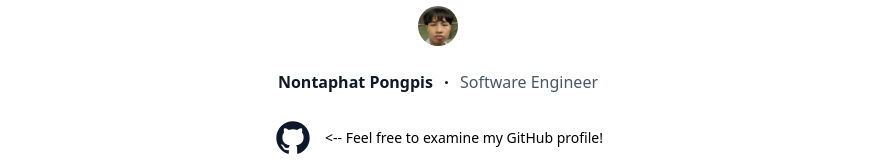
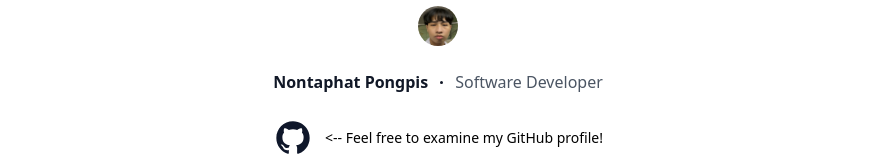
Before and after one commit to f16f16f16f16/nontatech-website, a Next.js app: page /version1 in a window 1280 px wide. Shown: the part 428-588 px from the top of the page, without its empty margins (202-1077 px from the left). Built offline with nearby package versions, Linux system fonts and the light colour scheme; what @nextui-org/react would draw is missing.

Commit message:
Edit text

```diff
--- a/pages/version1.js
+++ b/pages/version1.js
@@ -33,7 +33,7 @@ export default function Version1() {
                 >
                   <circle cx={1} cy={1} r={1} />
                 </svg>
-                <div className="text-gray-600">Software Engineer</div>
+                <div className="text-gray-600">Software Developer</div>
               </div>
             </figcaption>
           </figure>
```
